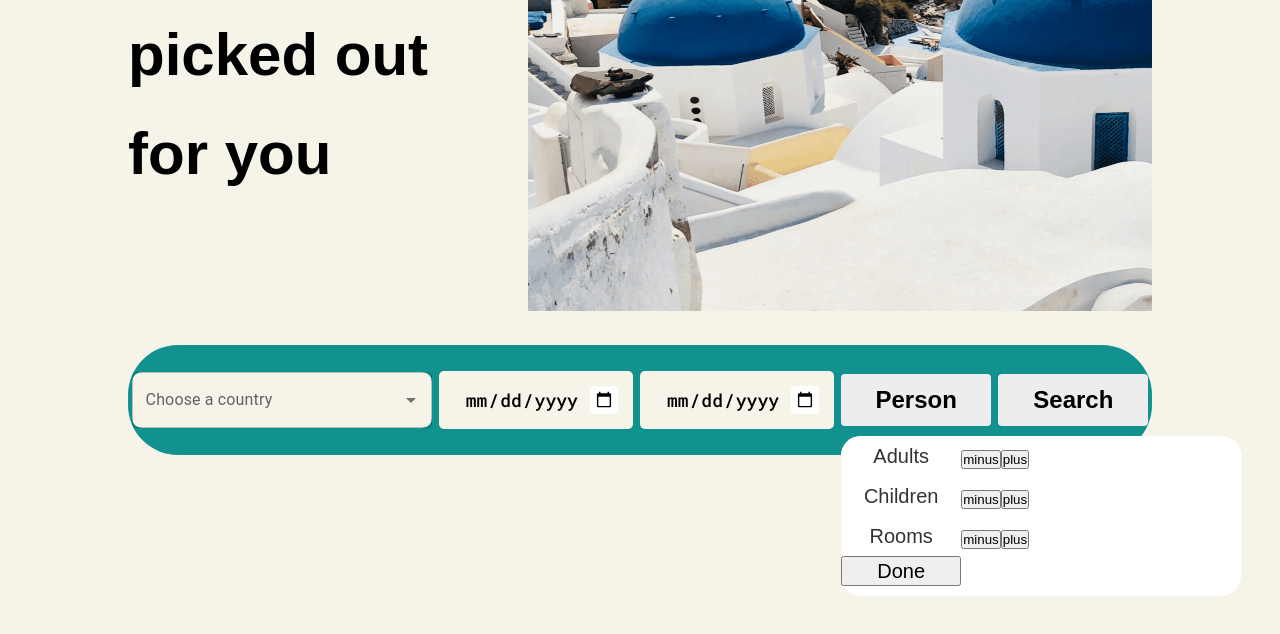
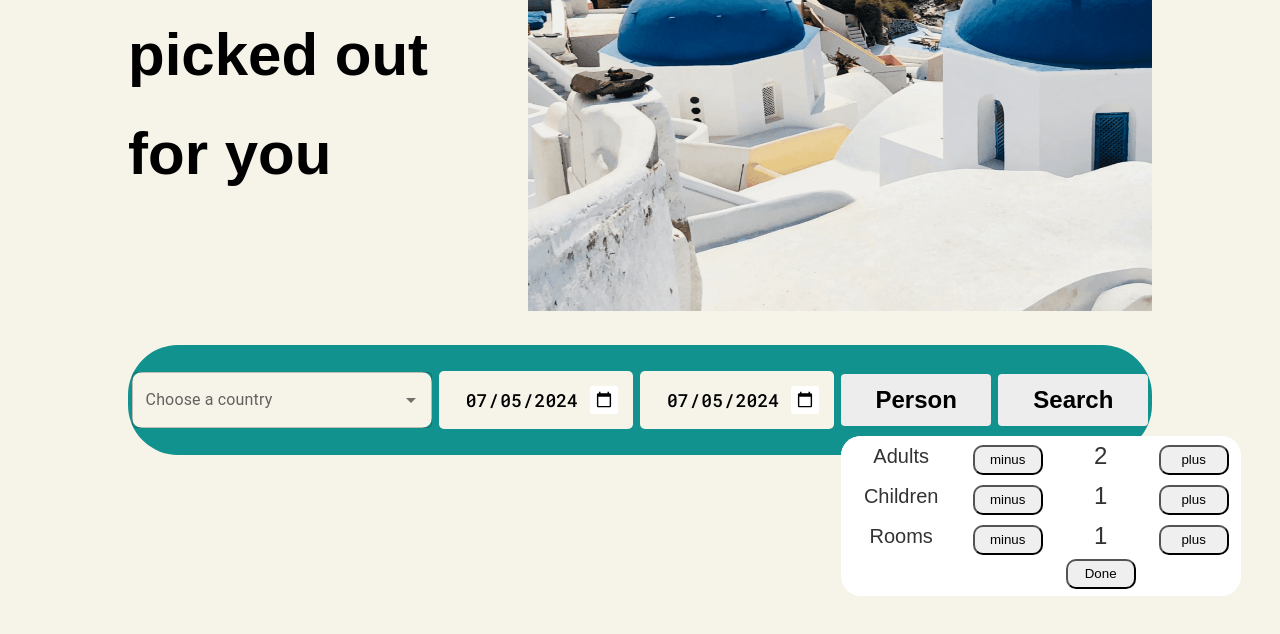
Before and after one commit to junjie50/memora, a React (Create React App) app in the folder memora/: page / in a window 1280 px wide. Both pictures are taken after a click on the button "Person". Shown: the part 775-1409 px from the top of the page. Built offline with nearby package versions, Linux system fonts and the light colour scheme; no server answers; a web font is replaced by a local one.

Commit message:
feat: beautify the home page.

```diff
--- a/memora/src/pages/Home.css
+++ b/memora/src/pages/Home.css
@@ -112,7 +112,7 @@ header h2 {
 
 .display-item-container {
     line-height: 40px;
-    width: auto;
+    width:100%;
     border-radius: 20px;
     background-color: #fff;
     position: relative;
@@ -126,11 +126,23 @@ header h2 {
 .display-item-name  {
     font-size: 20px;
     height: 30px;
-    width: 30%;
+    width: 120px;
 }
 
-.display-item-buttons {
+.display-item-input-container {
+    display: flex;
+    justify-content: space-between;
+}
 
+.flex-item {
+    width: 93px;
+    height:40px;
+}
+
+.display-done-input-container {
+    width: 100%;
+    height: 100%;
+    display: flex;
 }
 
 .form-container-input,.form-container-button, .datepicker-input {
@@ -201,3 +213,10 @@ li {
 .activities-carousell {
     height: 500px;
 }
+
+
+.pax-button{
+    width: 70px;
+    height: 30px;
+    border-radius: 10px;
+}
--- a/memora/src/pages/Home.js
+++ b/memora/src/pages/Home.js
@@ -7,7 +7,7 @@ import { useNavigate } from "react-router-dom";
 import { retrieveAvailableHotels,retrieveAvailableHotelRooms,retrieveHotelsByDestinationID, retrieveStaticHotelDetailByHotelID} from '../services/ascenda-api.js';
 import './Home.css'
 
-function Home() {
+function Home(props) {
     const navigate = useNavigate();
     const handleClick = () => {
         navigate("hotelListings", {
@@ -20,38 +20,66 @@ function Home() {
         })
     };
 
+    // States
+    const [searchTerm, setSearchTerm] = useState('WD0M');
+    const [results, setResults] = useState([]);
+    const [children, setChildren] = useState(1);
+    const [parent, setParent] = useState(2);
+    const [checkin, setCheckin] = useState("2024-07-05");
+    const [checkout, setCheckout] = useState("2024-07-05");
+    const [rooms, setRooms] = useState(1);
+    const [showPax, setShowPax] = useState(false);
+
+    const handleMinusAdult = () => {
+        if(parent > 0) {
+            setParent(parent - 1);
+        }
+    };
+
+    const handleAddAdult = () => {
+        if(parent < 20) {
+            setParent(parent + 1);
+        }
+    };
+
+    const handleMinusChildren = () => {
+        if(children > 0) {
+            setChildren(children - 1);
+        }
+    };
+
+    const handleAddChildren = () => {
+        if(children < 20) {
+            setChildren(children + 1);
+        }
+    };
+
+    const handleCheckInChange = (event) => {
+        const target = event.target;
+        setCheckin(target.value);
+        console.log(target.value);
+    }
+
+    const handleCheckOutChange = (event) => {
+        const target = event.target;
+        setCheckout(target.value);
+        console.log(target.value);
+    }
+
+    const handleAddRoom = () => {
+        setRooms(rooms+1);
+    }
+
+    const handleMinusRoom = () => {
+        if(rooms > 0) {
+            setRooms(rooms-1);
+        }
+    }
+
+
     const handlePaxClick = () => {
         setShowPax(!showPax);
-        retrieveAvailableHotels("WD0M", "2024-10-01", "2024-10-07", "en_US", "SGD", "SG", "2", "1").then((response) => {
-            console.log(JSON.stringify(response));
-        });
-
-        retrieveAvailableHotelRooms("diH7", "WD0M", "2024-10-01", "2024-10-07", "en_US", "SGD", "SG", "2", "1").then((response) => {
-            console.log(JSON.stringify(response));
-        });
-
-        retrieveHotelsByDestinationID("0Tki").then((response) => {
-            console.log(JSON.stringify(response));
-        });
-
-        retrieveStaticHotelDetailByHotelID("diH7").then((response) => {
-            console.log(JSON.stringify(response));
-        });
     }
-
-    // States
-    const [searchTerm, setSearchTerm] = useState('');
-    const [results, setResults] = useState([]);
-    const [children, setChildren] = useState(0);
-    const [parent, setParent] = useState(2);
-    const [checkin, setCheckIn] = useState("05/06/2024");
-    const [checkout, setCheckOut] = useState("05/07/2024");
-    const [showPax, setShowPax] = useState(false);
-
-
-    const items = [
-        "Singapore", "Malaysia"
-      ];
 
   return (
     <div>
@@ -76,10 +104,10 @@ function Home() {
                     </div>
                 </div>
                 <div className="form-container-input-container">
-                    <input type="date" className="datepicker-input" />
+                    <input type="date" className="datepicker-input" value={checkin} onChange={handleCheckInChange}/>
                 </div>
                 <div className="form-container-input-container">
-                    <input type="date" className="datepicker-input" />
+                    <input type="date" className="datepicker-input" value={checkout} onChange={handleCheckOutChange}/>
                 </div>
                 <div className="form-container-input-container">
                     <button onClick={handlePaxClick} className='form-container-button'>
@@ -91,45 +119,74 @@ function Home() {
                                 <div className='display-item-name'>
                                     Adults
                                 </div>
-                                <div>
-                                    <button>
+                                <div className='display-item-input-container'>
+
+                                    <div className='flex-item'>
+                                        <button onClick={handleMinusAdult} className="pax-button">
                                         minus
                                         </button>
-                                    <button>
+                                    </div>
+                                    <div className='flex-item'>
+                                        <div className="pax-result">
+                                            {parent}
+                                        </div>
+                                    </div>
+                                    <div className='flex-item'>
+                                        <button onClick={handleAddAdult} className="pax-button">
                                             plus
                                         </button>
+                                    </div>
                                 </div>
                             </div>
                             <div className="display-item-container">
                                 <div className='display-item-name'>
                                     Children
                                 </div>
-                                <div>
-                                    <button>
+                                <div className='display-item-input-container'>
+                                    <div className='flex-item'>
+                                        <button onClick={handleMinusChildren} className="pax-button">
                                             minus
                                         </button>
-                                    <button>
+                                    </div>
+                                    <div className='flex-item'>
+                                        {children}
+                                    </div>
+                                    <div className='flex-item'>
+                                        <button onClick={handleAddChildren} className="pax-button">
                                             plus
                                         </button>
+                                    </div>
                                 </div>
                             </div>
                             <div className="display-item-container">
                                 <div className='display-item-name'>
                                     Rooms
                                 </div>
-                                <div>
-                                    <button>
+                                <div className='display-item-input-container'>
+                                    <div className='flex-item'>
+                                        <button onClick={handleMinusRoom} className="pax-button">
                                             minus
                                         </button>
-                                    <button>
+                                    </div>
+                                    <div className='flex-item'>
+                                        {rooms}
+                                    </div>
+                                    <div className='flex-item'>
+                                        <button onClick={handleAddRoom} className="pax-button">
                                             plus
                                         </button>
                                     </div>
                                 </div>
-                            <div className="display-item-container">
-                                <button className="display-item-name">
+                            </div>
+                            <div className="display-done-input-container">
+                                <div className='display-item-name'></div>
+                                <div className='flex-item'></div>
+                                <div className='flex-item'>
+                                    <button className="pax-button" onClick={handlePaxClick}>
                                         Done
                                     </button>
+                                </div>
+                                <div className='flex-item'></div>
                             </div>
                         </div>
                     }
```
Also changed, not shown: memora/src/components/Autocomplete.js (+7 -0 lines). Lines whose indentation alone changed are shown as unchanged.
